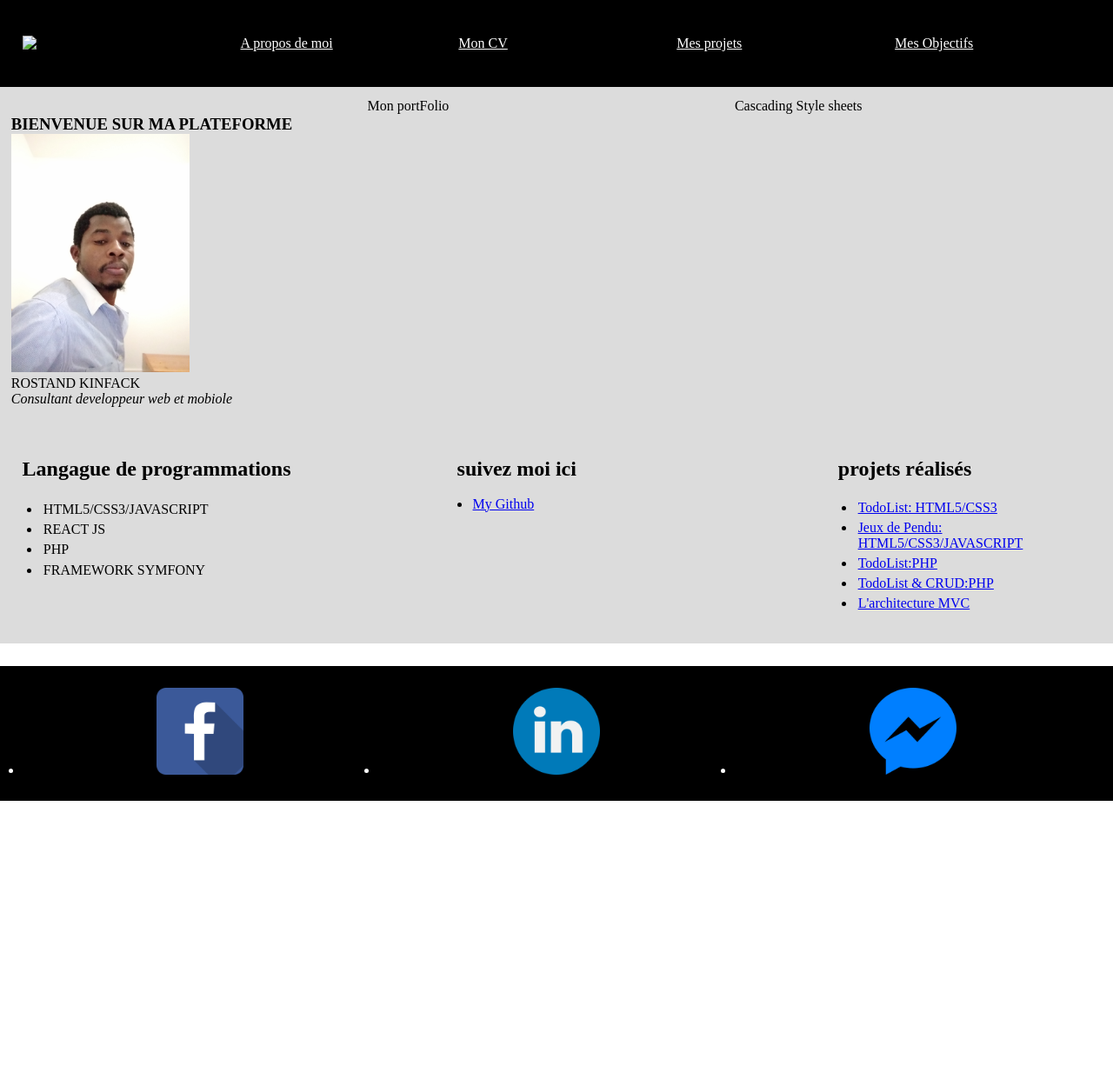
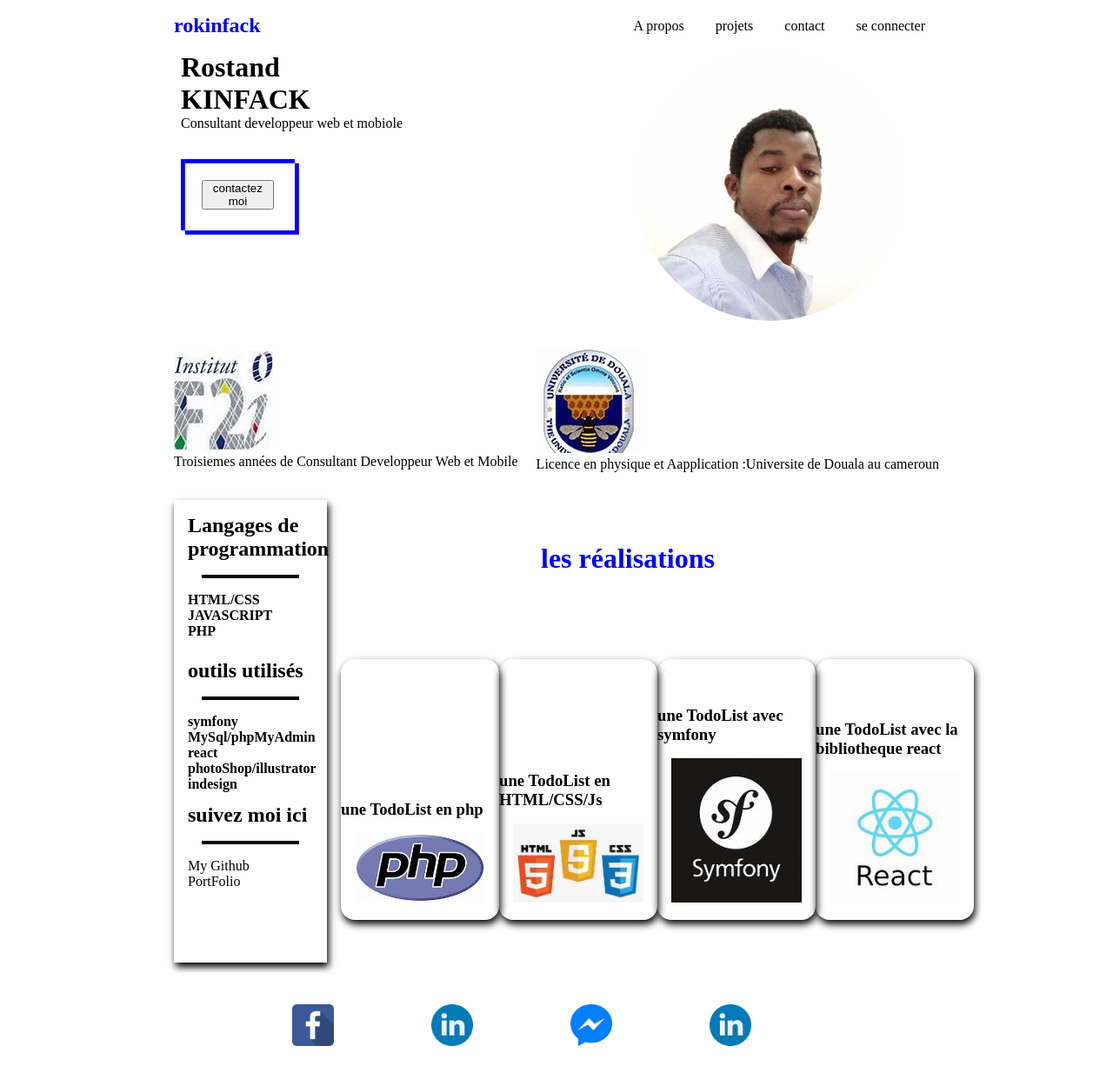
Before and after one commit to rokinfack/My-PortFolio, a plain HTML site: page index.html in a window 1280 px wide. Shown: the whole page at 87% size. Before the commit the page ends 921 px from the top, so only its background shows below. Drawn offline with Linux system fonts and the light colour scheme.

Commit message:
third modification

```diff
--- a/css/style.css
+++ b/css/style.css
@@ -3,131 +3,167 @@
     padding: 0px;
     box-sizing: border-box;
 }
-header{
-    width: 100%;
-    background: black;
+:root{
+    --first-color:blue;
+}
+body{
+    padding: 1rem 200px 0px 200px;
+}
+html{
+    scroll-behavior: smooth;
+}
+
+.title{
+    color: var(--first-color);
+}
+#navbar{
+    display: flex;
+    justify-content: space-between;
+    align-items: center;
+}
+a{
+    text-decoration: none;
+    color: black;
+}
+.nav-link{
+    padding: 1rem;
+}
+.accueil{
+    margin-top: 1rem;
+    display: flex;
+    margin-left: 0.5rem;
+}
+.accueil-left{
+    width: 60%;
 
 }
-#navbar ul{
+.accueil-right{
+    width: 40%;
+}
+.img-contener{
+    width: 310px;
+    height: 310px;
+    border-radius: 50%;
+}
+.img-contener img{
+    width: 310px;
+    height: 310px;
+    border-radius: 50%;
+    object-fit: cover;
+}
+.accueil-left-header{
+    font-size: 1rem;
+}
+.btn{
+    margin-top: 2rem;
+    transition: all 0.3s ease-in-out;
+    background: none;
+    font-size: 1rem;
+    width: 25%;
+    cursor: pointer;
+    padding: 1.5rem;
+    box-shadow: 0.3em 0.3em var(--first-color),inset 0.3em 0.3em var(--first-color);
+}
+.btn:hover{
+    box-shadow: 0em 0em var(--first-color),inset 0em 0em var(--first-color);
+}
+.profile{
+    margin: 2rem;
     display: flex;
     justify-content: center;
     align-items: center;
-    padding-left: 2%;
-    height:100px;
+}
+.profile img{
+    margin: 1rem;
+    width: 30%;
+}
+.main{
+    width: auto;
+    margin-top: 2rem;
+    display: flex;
+    height: 40%;
 
 }
-nav a{
-    color: white;
-}
-li{
-    flex: 1;
-}
-main{
-    box-sizing: border-box;
+.main-right{
     display: flex;
     flex-direction: column;
-    background: gainsboro;
-    height: 50vw;
-}
-main .profile{
-    box-sizing:border-box;
-    display: flex;
-    padding: 1%;
-    align-items: center;
-    height:400px;
+    justify-content:space-around;
+    margin:1rem;
+    width: 75%;
+    height: 500px;
 
 }
-.profile .accueil{
-    flex: 1;
+.title{
+    text-align: center;
 
 }
-main .profile img{
-    width: 50%;
-    height: auto;
+.cards{
+    margin-top: 2rem;
+    display: flex;
+    justify-content:space-around;
 
-}
-.profile .message{
-    flex: 1;
-    height: 100%;
-}
-.profile .slider{
-    flex: 1;
-    height: 100%;
-    margin: 1%;
-}
-.projet{
-    position: absolute;
-    right: 0%;
-    top: 500px;
-    margin: 2%;
+
 
 }
 .tecno{
-    position: absolute;
-    top: 500px;
-    margin: 2%;
+    width: 300px;
+    height: 300px;
+    display: flex;
+    justify-content: flex-end;
+    flex-direction: column;
+    border-radius: 1rem;
+    box-shadow: 0.1rem 0.3rem 0.5rem;
+    transition: all 0.3s ease-in-out;
+
 }
-.tecno ul{
+.main-left{
+    padding: 1rem;
     display: flex;
     flex-direction: column;
-    margin: 2%;
-    padding: 5%;
-    justify-content: center;
+    width: 20%;
+    box-shadow: 0.1rem 0.3rem 0.5rem;
 
 }
-.projet ul{
-    display: flex;
-    flex-direction: column;
-    margin: 2%;
-    padding: 5%;
+.list{
+    flex: 1;
+}
+.tecno img{
+    width: 150px;
+    cursor: pointer;
     justify-content: center;
+    margin: 1rem;
 }
-.tecno li{
-    flex: 1;
-    padding: 1%;
+.tecno:hover p{
+    color:white;
+    text-align: center;
 }
-.projet li{
-    flex: 1;
-    padding: 1%;
+.tecno:hover{
+    background-color: blue;
 
 }
-.site{
-    position: absolute;
-    right: 500px;
-    top: 500px;
-    left: 500px;
-    margin: 2%;
-
+.tecno:hover i{
+    transform: rotate(390deg);
+    color: white;
 }
-.site ul{
+.tecno:hover h3{
+    margin-bottom: 5rem;
+    color: white;
+}
+.tracer{
+    border: 2px solid black;
+    margin: 1rem;
+}
+.etude{
     display: flex;
-    flex-direction: column;
-    margin: 2%;
-    padding: 5%;
     justify-content: center;
-
+    align-items: center;
+    margin-top: 2rem;
 }
-.site li{
-    flex: 1;
-    padding: 1%;
-
+.F2I{
+    flex: 2;
+    margin-left:0px;
 }
-
-footer .footer{
-    box-sizing:border-box;
-    justify-content: center;
-    align-content:center;
-    display: flex;
-    background: black;
-    height: auto;
-    margin-top: 2%;
-    padding:2%;
-
+.list a:hover{
+    background: var(--first-color);
+    color: white;
 }
-.footer li{
-    color:white;
-    text-align:center;
-}
-.footer img{
-    width: 100px;
-}
--- a/index.html
+++ b/index.html
@@ -1,5 +1,6 @@
 <!DOCTYPE html>
 <html lang="en">
+
 <head>
     <meta charset="UTF-8">
     <meta http-equiv="X-UA-Compatible" content="IE=edge">
@@ -7,74 +8,130 @@
     <link rel="stylesheet" href="css/style.css">
     <title>Mon PortFolio</title>
 </head>
+
 <body>
     <!--the header of my portFolio-->
     <header>
+
         <nav id="navbar">
-            <ul>
-                <li><img src="" alt='logo'/></li>
-                <li><a href="#">A propos de moi</a></a></li>
-                <li><a href="#">Mon CV</a></li>
-                <li><a href="#">Mes projets</a></li>
-                <li><a href="#">Mes Objectifs</a></li>
-            </ul>
+            <div class="title">
+                <h1>rokinfack</h1>
+            </div>
+            <div>
+                <a href="#appropos" class="nav-link">A propos</a></a>
+                <a href="#projets" class="nav-link">projets</a>
+                <a href="#contact" class="nav-link">contact</a>
+                <a href="#connection" class="nav-link">se connecter</a>
+            </div>
         </nav>
+        <div class="accueil">
+            <div class="accueil-left">
+                <div class="accueil-left-header">
+                    <h1>Rostand</h1>
+                    <h1>KINFACK</h1>
+                </div>
+                <div class="description">
+                    <p>Consultant developpeur web et mobiole</p>
+                </div>
+                <div class="btn">
+                    <button>contactez moi</button>
+                </div>
+            </div>
+            <div class="accueil-rigth">
+                <div class="img-contener">
+                    <figure>
+                        <figcaption>
+                            <img title="google.com" src="img/IMG_20220212_220134_229.jpg" alt="profile picture" />
+                        </figcaption>
+                    </figure>
+                </div>
+            </div>
+        </div>
     </header>
     <!-- the body of my portfolio-->
-    <main >
-        <section class="profile">
-            <section class="accueil">
-                <h1>BIENVENUE SUR MA PLATEFORME</h1>
+    <main>
+        <div class="etude">
+            <div class="F2I">
                 <figure>
-                    <img title="google.com" src="img/IMG_20220212_220134_229.jpg" alt="profile picture" />
                     <figcaption>
-                        <span>ROSTAND KINFACK</span> <br/><em>Consultant developpeur web et mobiole</em>
+                        <img src="img/F2I.jpeg" alt="étude"/>
+                        <p><span>Troisiemes années de Consultant Developpeur Web et Mobile</p></span>
                     </figcaption>
                 </figure>
-            </section>
-            <section class="message">Mon portFolio</section>
-            <section class="slider">Cascading Style sheets</section>
-        </section>
-        <section class="tecno">
-                <h2>Langague de programmations</h2>
-                <ul>
-                    <li>HTML5/CSS3/JAVASCRIPT</li>
-                    <li>REACT JS</li>
-                    <li>PHP</li>
-                    <li>FRAMEWORK SYMFONY</li>
-                </ul>
-        </section>
-            <section class="projet">
-                <h2>projets réalisés</h2>
-                <ul>
-                    <li><a href="#">TodoList: HTML5/CSS3</a></li>
-                    <li><a href="#">Jeux de Pendu: HTML5/CSS3/JAVASCRIPT</a></li>
-                    <li><a href="#">TodoList:PHP</a></li>
-                    <li><a href="#">TodoList & CRUD:PHP</a></li>
-                    <li><a href="#">L'architecture MVC</a></li>
-                </ul>
             </div>
-            </section>
-            <div class="site">
-                <h2>suivez moi ici</h2>
-                <ul>
-                    <li><a href="https://github.com/rokinfack" target="_blank" rel="noopener">My Github</a></li>
+            <div class="universite">
+                <figure>
+                    <figcaption>
+                        <img src="img/uinversite.jpeg" alt="étude"/>
+                        <p><span>Licence en physique et Aapplication :Universite de Douala au cameroun</span></p>
+                    </figcaption>
+                </figure>
+            </div>
+        </div>
+        <div class="main">
+            <div class="main-left">
 
-                </ul>
+                <div class="list">
+                      <h2>Langages de programmation</h2>
+                      <div class="tracer"></div>
+                       <h4>HTML/CSS</h4>
+                       <h4>JAVASCRIPT</h4>
+                       <h4>PHP</h4>
+                </div>
+                <div class="list">
+                    <h2>outils utilisés</h2>
+                    <div class="tracer"></div>
+                    <h4>symfony</h4>
+                    <h4>MySql/phpMyAdmin</h4>
+                    <h4>react</h4>
+                    <h4>photoShop/illustrator</h4>
+                    <h4>indesign</h4>
+                </div>
+                <div class="list">
+                    <h2>suivez moi ici</h2>
+                    <div class="tracer"></div>
+                    <p><a href="https://github.com/rokinfack" target="_blank" rel="noopener">My Github</a></p>
+                    <p><a href="rokinfack.netlify.app">PortFolio</a></p>
+                </div>
             </div>
-        </section>
+            <div class="main-right">
+                <div class="title">
+                    <h1>les réalisations</h1>
+                </div>
+                <div class="cards">
+                    <div class="tecno">
+                        <h3>une TodoList en php</h3>
+                        <i><img src="img/php.jpeg" alt="php"/></i>
+                    </div>
+                    <div class="tecno">
+                        <h3>une TodoList en HTML/CSS/Js</h3>
+                        <i><img src="img/html.jpeg" alt="php"/></i>
+                    </div>
+                    <div class="tecno">
+                        <h3>une TodoList avec symfony</h3>
+                        <i><img src="img/symfony.jpeg" alt="php"/></i>
+
+                    </div>
+                    <div class="tecno">
+                        <h3>une TodoList avec la bibliotheque react</h3>
+                        <i><img src="img/react.jpeg" alt="php"/></i>
+
+                    </div>
+                </div>
+
+        </div>
 
     </main>
-        <!--the footer of my portoFolio-->
-    <footer >
-        <ul class="footer">
-            <li><a href="href"><img src="img/facebook.png" alt="faceboock"/></a></li>
-            <li><a href="href"><img src="img/linkedin.png" alt="linkedin"/></a></li>
-            <li><a href="href"><img src="img/Facebook_Messenger.png" alt="messenger"/></a></li>
-
-        </ul>
-
+    <!--the footer of my portoFolio-->
+    <footer>
+        <section class="profile">
+            <a href="href"><img src="img/facebook.png" alt="faceboock" /></a>
+            <a href="href"><img src="img/linkedin.png" alt="linkedin" /></a>
+            <a href="href"><img src="img/Facebook_Messenger.png" alt="messenger" />
+                <a href="href"><img src="img/linkedin.png" alt="linkedin" /></a>
+        </section>
     </footer>
 
 </body>
+
 </html>
```
Also changed, not shown: img/F2I.jpeg (added), img/html.jpeg (added), img/php.jpeg (added), img/react.jpeg (added), img/symfony.jpeg (added), img/uinversite.jpeg (added).
